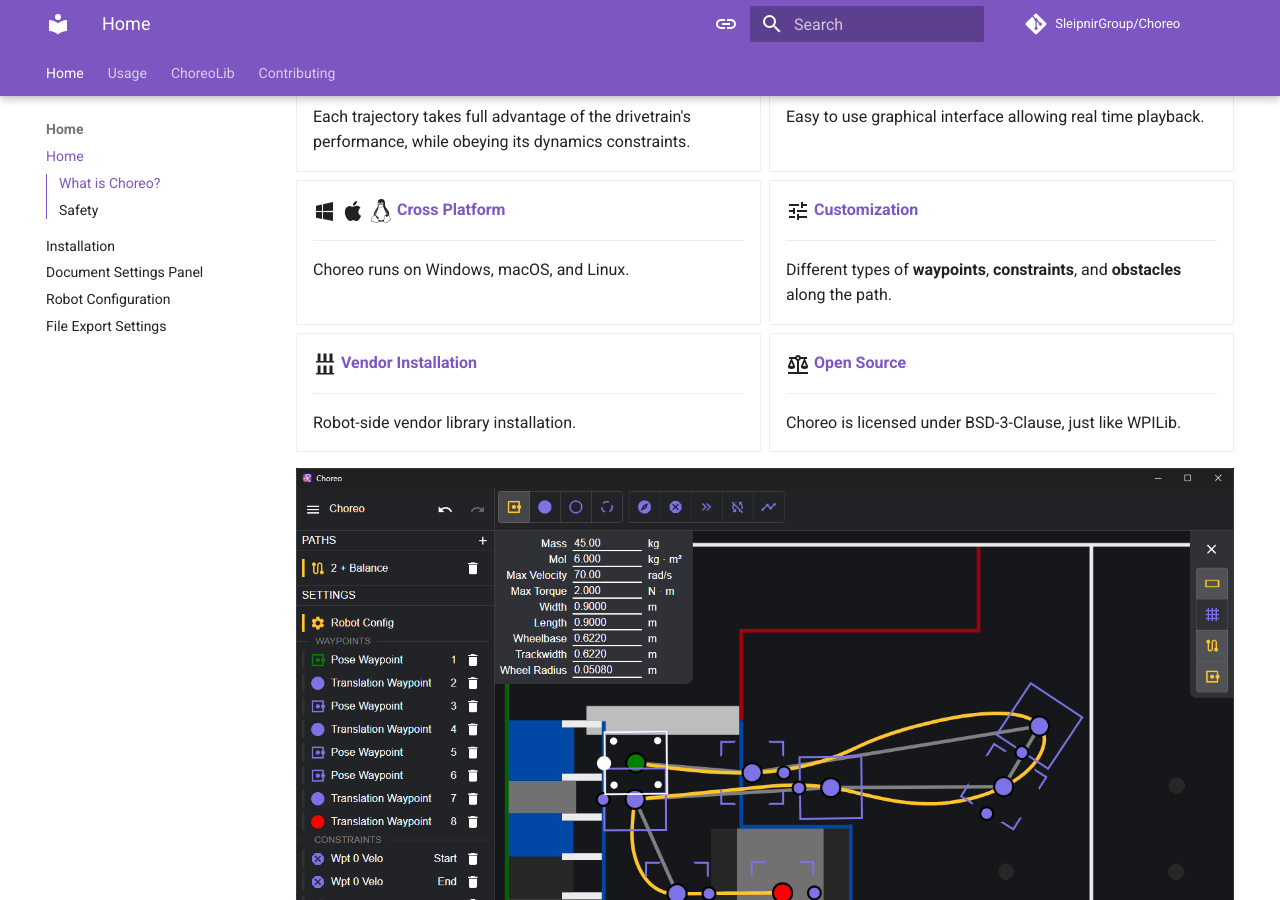
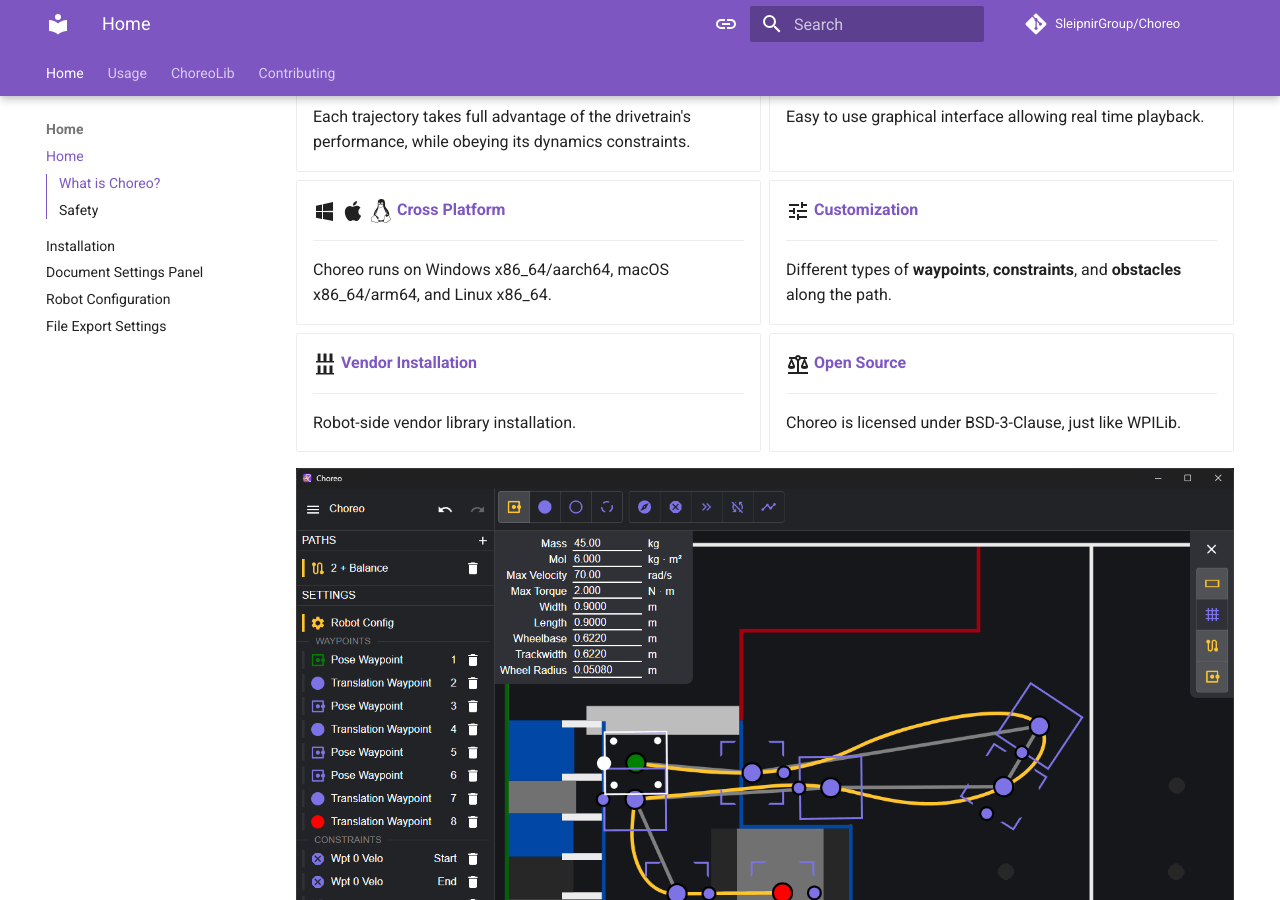
Before and after one commit to RohanBhattacharyya/Choreo, an MkDocs documentation site: the page built from docs/index.md, in a window 1280 px wide and 900 px high, scrolled down 450 px. Built offline with MkDocs 1.6.1 and Material for MkDocs 9.7.7, drawn with Linux system fonts in a browser that asks for light colours; comment, search, counter and statistics services are not loaded.

Commit message:
Add more supported platforms to docs (#382)

```diff
--- a/docs/index.md
+++ b/docs/index.md
@@ -29,7 +29,7 @@
 
     ---
 
-    Choreo runs on Windows, macOS, and Linux.
+    Choreo runs on Windows x86_64/aarch64, macOS x86_64/arm64, and Linux x86_64.
 
 
 
```
